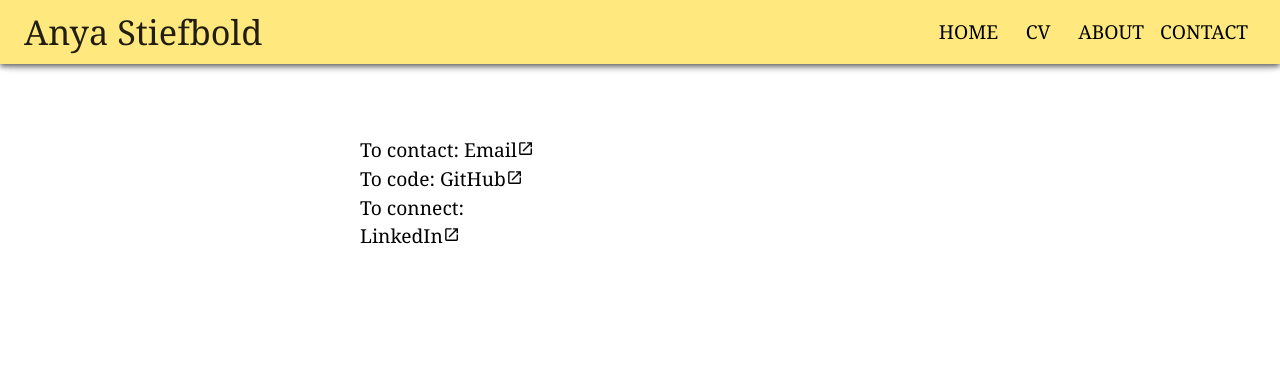
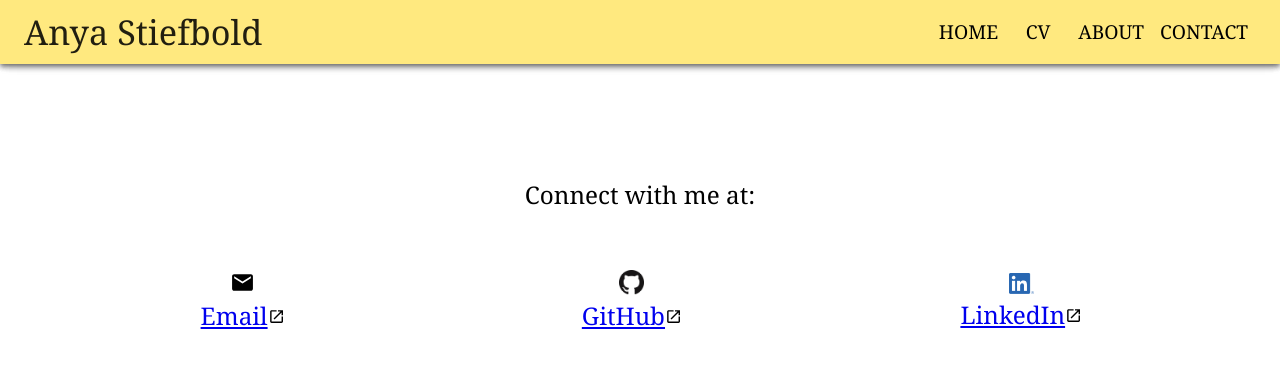
Before and after one commit to AnyaBrynn/online-cv, a React (Create React App) app: page /contact in a window 1280 px wide. Shown: the top 368 px of the page. Built offline with nearby package versions, Linux system fonts and the light colour scheme.

Commit message:
Added formatting and icons

```diff
--- a/src/App.js
+++ b/src/App.js
@@ -18,7 +18,7 @@ const theme = createTheme({
       main: "#ffe97f", //yellow
     },
     secondary: {
-      main: "#ef476f", //pink
+      main: "#000000", //pink
     },
   },
   typography: {
--- a/src/Pages/Contact/Contact.js
+++ b/src/Pages/Contact/Contact.js
@@ -1,11 +1,19 @@
 import React from 'react'
-import { Card, CardContent, AppBar } from '@mui/material'
+import { CardContent, AppBar } from '@mui/material'
 import Typography from '@mui/material/Typography'
 import Container from '@mui/material/Container'
 
 import NavBar from '../../Components/NavBar/NavBar'
 import MailTo from '../../Components/MailTo/MailTo'
 import OpenInNewIcon from '@mui/icons-material/OpenInNew';
+import Grid from '@mui/material/Grid'
+import Box from '@mui/material/Box'
+
+// image imports
+import EmailIcon from '@mui/icons-material/Email'
+import GitHubLogo from '../../assets/GitHubLogo.png'
+import LinkedInLogo from '../../assets/LinkedInLogo.png'
+
 
 
 function Contact() {
@@ -15,22 +23,75 @@ function Contact() {
       <AppBar position="fixed" sx={{ zIndex: (theme) => theme.zIndex.drawer + 1 }}>
             <NavBar/>
       </AppBar>
-      <Container sx={{width:"50%", pt:15}}>
-        <CardContent align='left' sx={{width:"30%"}}>
-        <Typography>
-          To contact: <MailTo label="Email" mailto="mailto:anya.stiefbold@gmail.com"/>
-          <OpenInNewIcon/>
+      <br/>
+      <Box
+        sx={{
+          pt: 20,
+          pb: 6,
+        }}
+      >
+        <Container>
+          <Typography variant="h4">
+            Connect with me at:
           </Typography>
-        <Typography>
-         To code: <a href="https://github.com/AnyaBrynn" target="_blank" rel="noopener noreferrer">GitHub</a>
-         <OpenInNewIcon/>
+        </Container>
+        <br/>
+        <Container sx={{pt:5,}}>
+          <Grid
+            container spacing={2}
+          >
+            <Container
+              sx={{
+                height: "100%",
+                display: "flex",
+                flexDirection: "column",
+                width: "30%",
+              }}
+              item xs={8}
+            >
+              <CardContent>
+                <Typography  variant="h4" component="div" align='center' >
+                  <EmailIcon sx={{ fontSize: 25 }}/><br/><MailTo label="Email" mailto="mailto:anya.stiefbold@gmail.com"/><OpenInNewIcon/>
                 </Typography>
-        <Typography>
-          To connect: <a href="https://www.linkedin.com/in/anya-stiefbold-165029249/" target="_blank" rel="noopener noreferrer">LinkedIn</a>
+              </CardContent>
+            </Container>
+            <Container
+              sx={{
+              height: "100%",
+              display: "flex",
+              flexDirection: "column",
+              width: '30%',
+              }}
+             >
+              <CardContent>
+                <Typography  variant="h4" component="div" align='center' >
+                  <img width="25em" src={GitHubLogo} alt="GitHub logo" /><br/><a href="https://github.com/AnyaBrynn" target="_blank" rel="noopener noreferrer">GitHub</a>
                   <OpenInNewIcon/>
                 </Typography>
               </CardContent>
             </Container>
+            <Container
+              sx={{
+              height: "100%",
+              display: "flex",
+              flexDirection: "column",
+              width: '30%',
+              }}
+            >
+              <CardContent>
+                <Typography  variant="h4" component="div" align='center' >
+                  <img width="25em" src={LinkedInLogo} alt="LinkedIn logo" /><br/><a href="https://www.linkedin.com/in/anya-stiefbold-165029249/" target="_blank" rel="noopener noreferrer">LinkedIn</a>
+                  <OpenInNewIcon/>
+                </Typography>
+              </CardContent>
+            </Container>
+          </Grid>
+        </Container>
+      </Box>
+
+
+
+
     </div>
   )
 }
```
Also changed, not shown: src/assets/GitHubLogo.png (added), src/assets/LinkedInLogo.png (added). Lines whose indentation alone changed are shown as unchanged.
